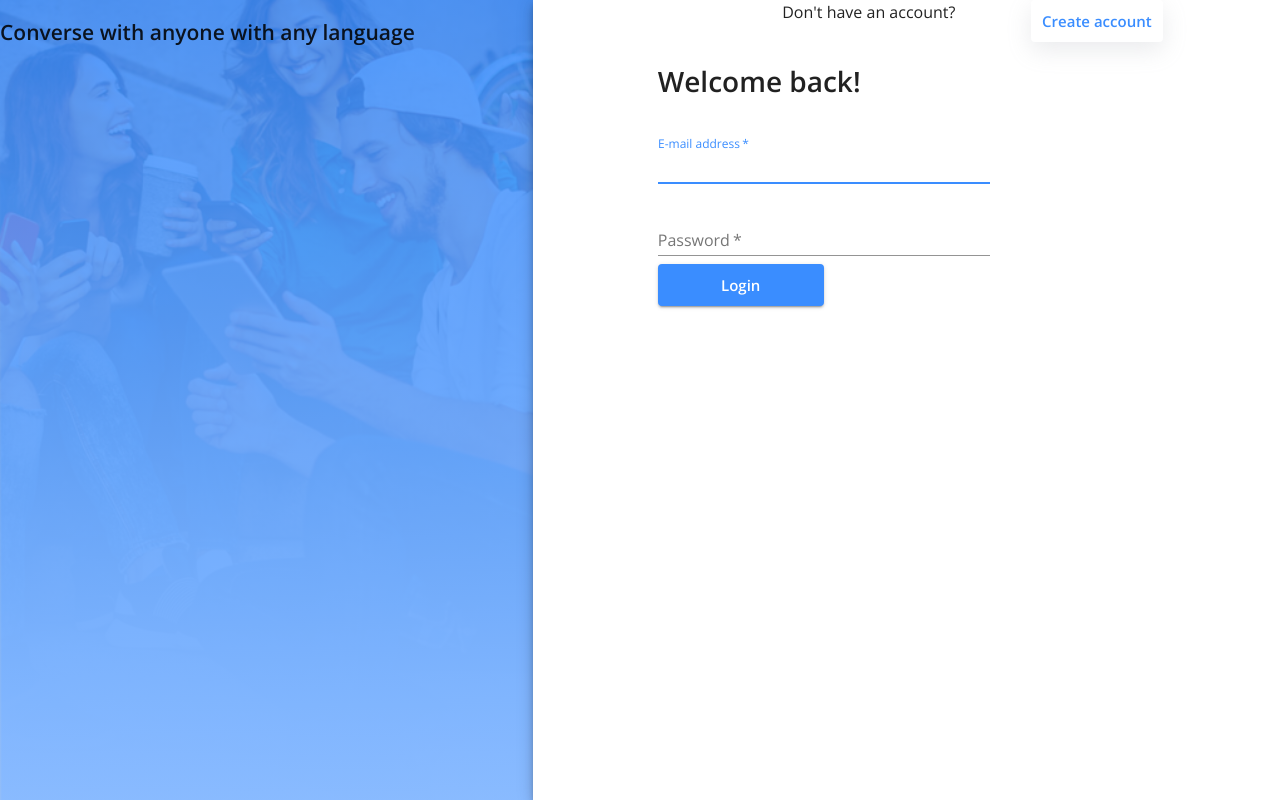
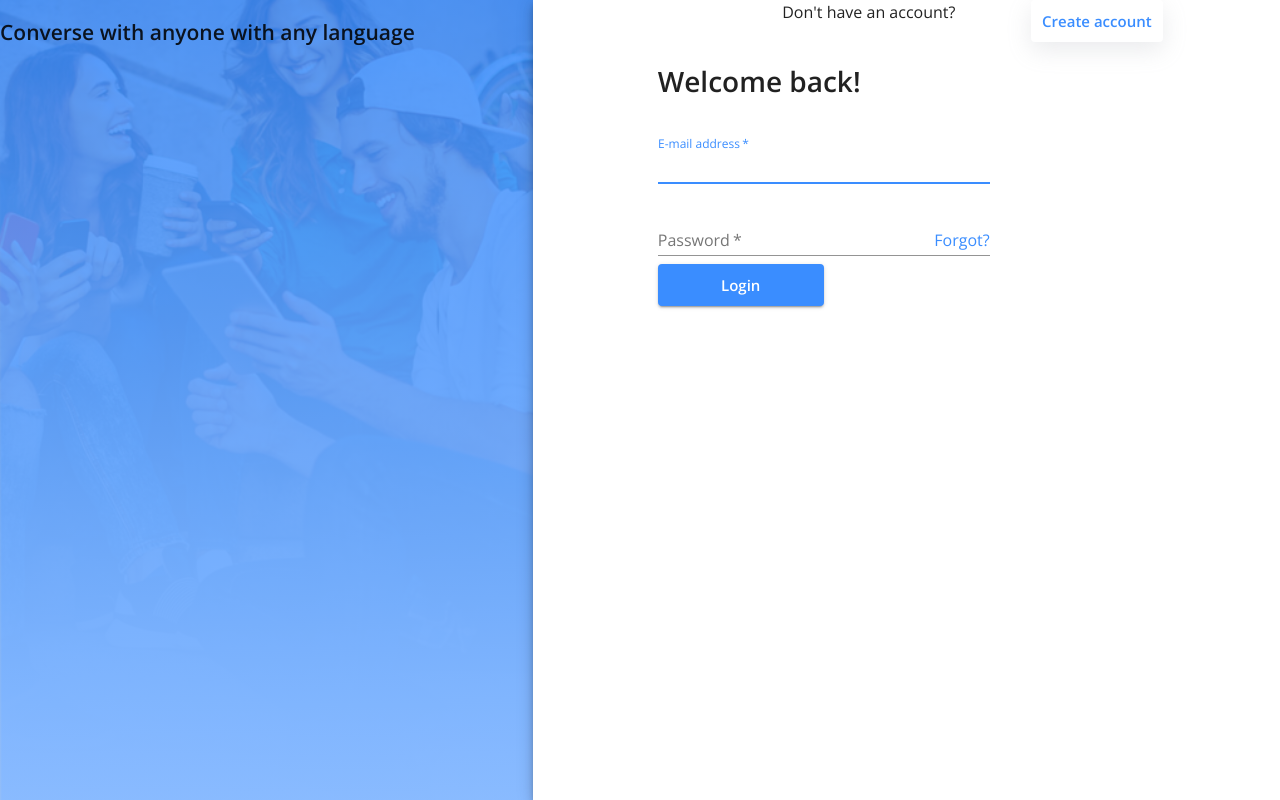
Before and after one commit to jmhubbard/messenger-starter, a React (Create React App) app in the folder client/: page /login in a window 1280 px wide. Built offline with nearby package versions, Linux system fonts and the light colour scheme; no server answers.

Commit message:
adds forgot password link inside password field

```diff
--- a/client/src/Login.js
+++ b/client/src/Login.js
@@ -10,6 +10,8 @@ import {
   TextField,
   CssBaseline,
   Paper,
+  InputAdornment,
+  Link,
 } from "@material-ui/core";
 import { login } from "./store/utils/thunkCreators";
 import { makeStyles } from "@material-ui/core/styles";
@@ -44,7 +46,7 @@ const useStyles = makeStyles((theme) => ({
   },
   registerButton: {
     boxShadow: "rgba(149, 157, 165, 0.2) 0px 8px 24px",
-  }
+  },
 }));
 
 const Login = (props) => {
@@ -68,7 +70,15 @@ const Login = (props) => {
   return (
     <Grid container component="main" className={classes.root}>
       <CssBaseline />
-      <Grid item xs={false} sm={4} md={5} className={classes.image} justify="center" alginItems="center">
+      <Grid
+        item
+        xs={false}
+        sm={4}
+        md={5}
+        className={classes.image}
+        justify="center"
+        alginItems="center"
+      >
         <h2>Converse with anyone with any language</h2>
       </Grid>
       <Grid item xs={12} sm={8} md={7} component={Paper} elevation={6} square>
@@ -78,7 +88,7 @@ const Login = (props) => {
           </Grid>
           <Grid item xs={4} sm={4} md={4}>
             <Button
-            className={classes.registerButton}
+              className={classes.registerButton}
               onClick={() => history.push("/register")}
               type="submit"
               size="large"
@@ -90,7 +100,7 @@ const Login = (props) => {
         </Grid>
         <Grid container direction="row" justify="center" alignItems="center">
           <Grid item xs={12} sm={8} md={8}>
-            <form className={classes.form} noValidate>
+            <form className={classes.form} onSubmit={handleLogin}>
               <Grid>
                 <h1>Welcome back!</h1>
               </Grid>
@@ -116,6 +126,17 @@ const Login = (props) => {
                     required
                     fullWidth
                     margin="normal"
+                    InputProps={{
+                      endAdornment: (
+                        <InputAdornment position="end">
+                          <Typography>
+                            <Link href="#">
+                              Forgot?
+                            </Link>
+                          </Typography>
+                        </InputAdornment>
+                      ),
+                    }}
                   />
                 </Grid>
               </Grid>
```
